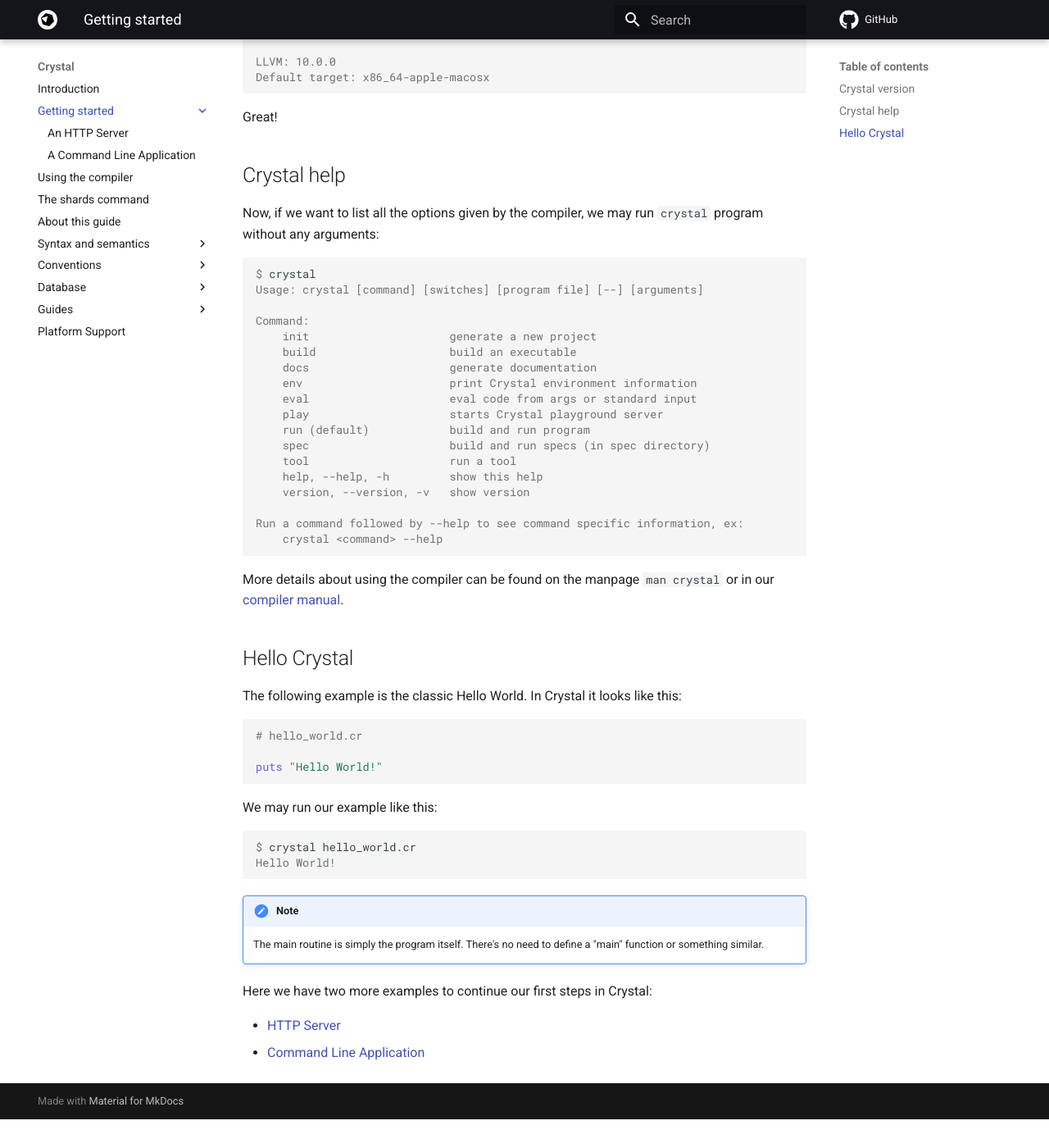
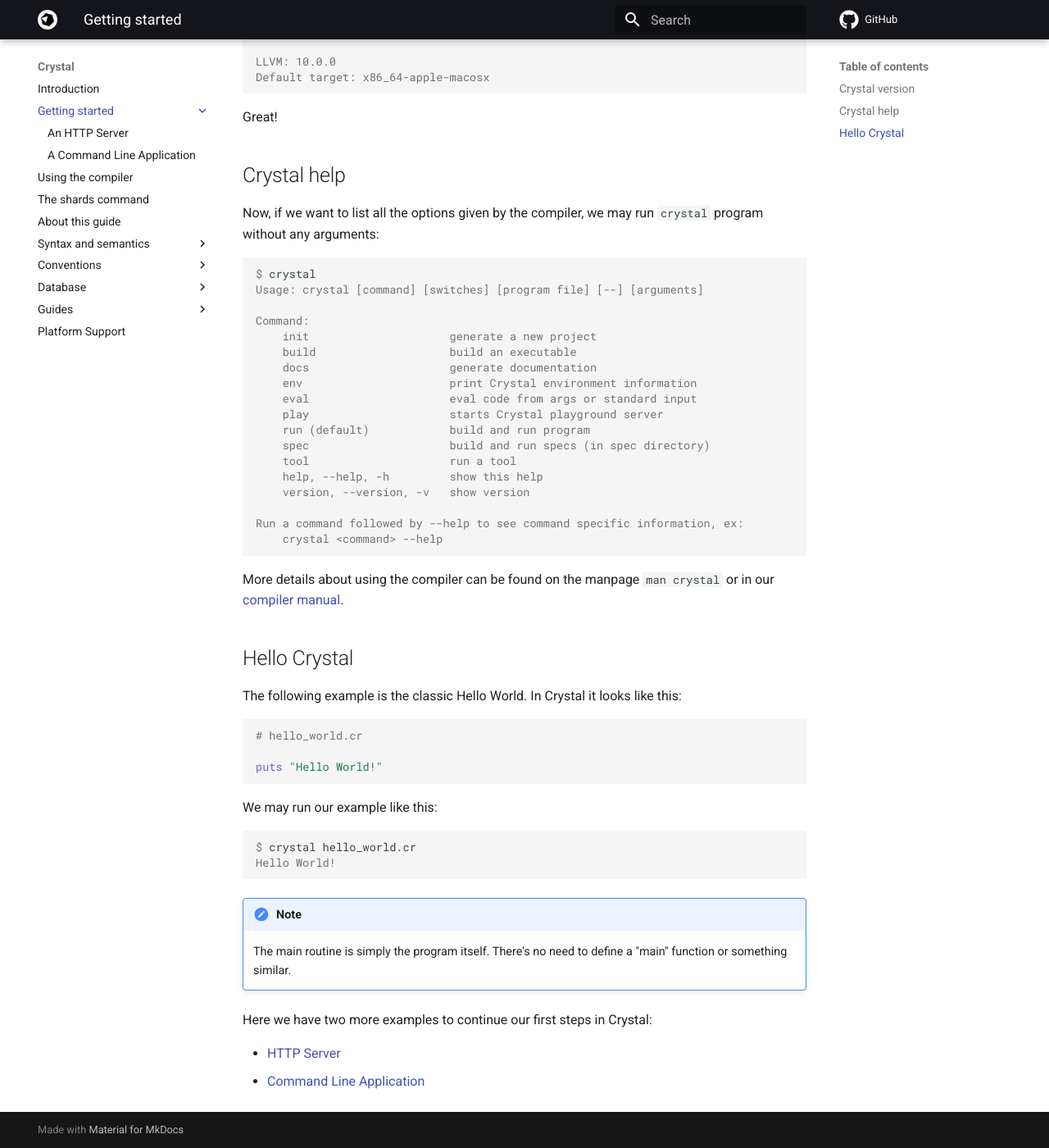
Before and after one commit to crystal-lang/crystal-book, an MkDocs documentation site: the page built from docs/getting_started/README.md, in a window 1280 px wide and 1400 px high, scrolled down 490 px. Shown: the whole window at 82% size. Built offline with MkDocs 1.6.1 and Material for MkDocs 9.7.7, drawn with Linux system fonts in a browser that asks for light colours; comment, search, counter and statistics services are not loaded; before the commit the page ends 1855 px from its top, so only the background shows below that.

Commit message:
Increase font size in admonitions (#478)

```diff
--- a/docs/assets/style.css
+++ b/docs/assets/style.css
@@ -6,3 +6,7 @@
     width: 1.6rem;
     height: 1.6rem;
 }
+
+.md-typeset .admonition {
+    font-size: 0.72rem;
+}
```
